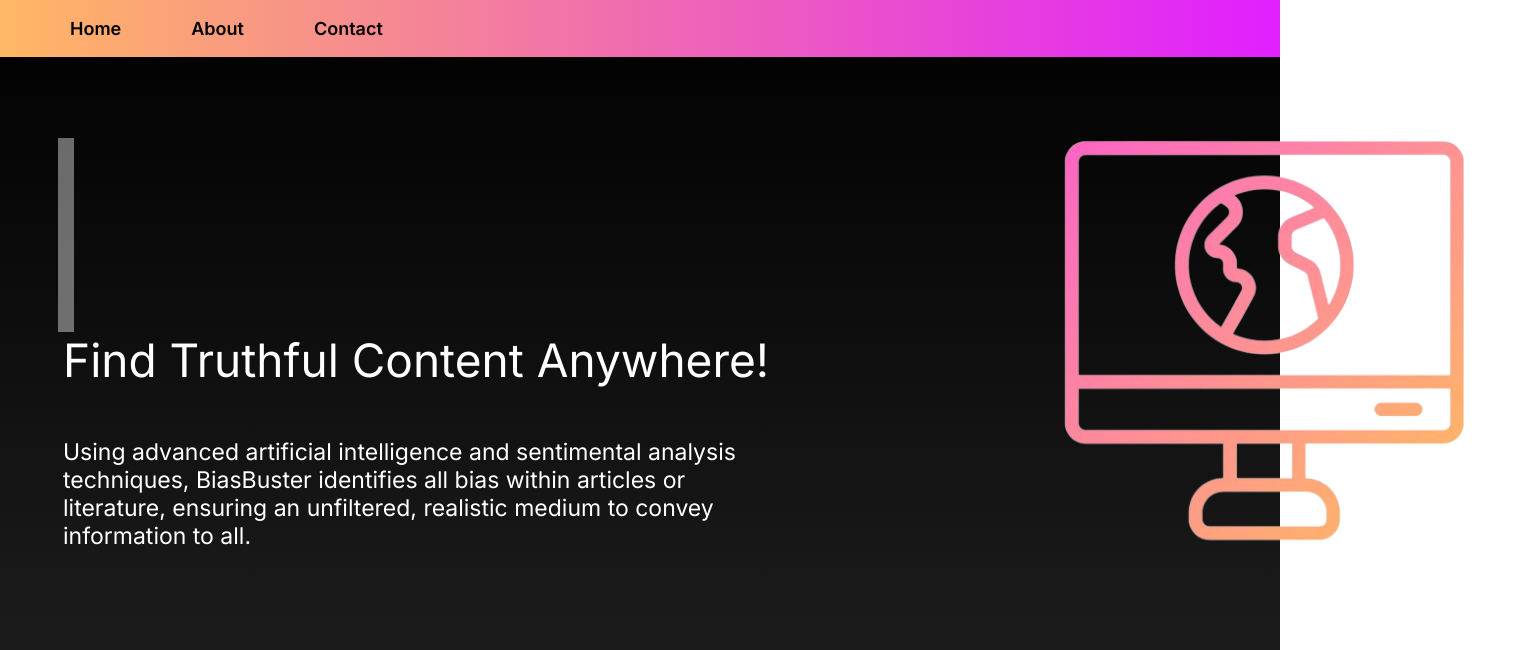
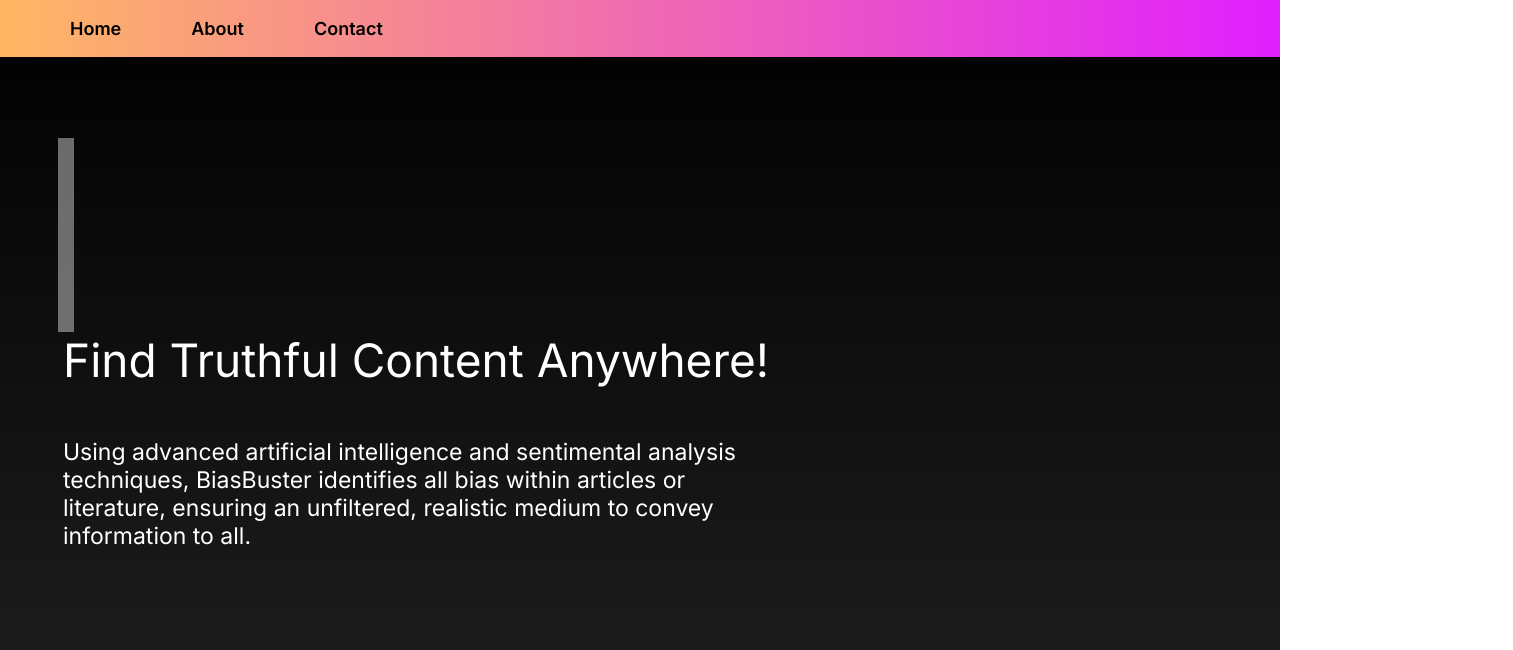
Before and after one commit to Saharsha-N/Newspaper_Detection, a plain HTML site: page templates/test.html in a window 1280 px wide. Shown: the top 650 px of the page, 1513 px wide, since content can reach past the window. Drawn offline with Linux system fonts and the light colour scheme; some packages are replaced by stand-ins of ours; a script that the page names is missing.

Commit message:
added spline embed

```diff
--- a/templates/index.css
+++ b/templates/index.css
@@ -150,7 +150,6 @@
     transition: width 0.5s;
 }
 
-
 .bot-prev img:hover{
     width: 180px;
 }
--- a/templates/test.html
+++ b/templates/test.html
@@ -23,7 +23,7 @@
             <p class="motto">Find Truthful Content Anywhere!</p>
             <p class="desc">Using advanced artificial intelligence and sentimental analysis techniques, BiasBuster identifies all bias within articles or literature, ensuring an unfiltered, realistic medium to convey information to all.</p>
         </div>
-        <img src="home-icon.png" alt="">
+        <spline-viewer url="https://prod.spline.design/LfkiC7mW6C0ByGET/scene.splinecode"></spline-viewer>
     </div>
 
     <div class="input-container">
@@ -35,5 +35,6 @@
         <p>Need Sources?</p>
         <img src="chat-logo.png" alt="Chat with BiasBuster!">
     </div>
+    <script type="module" src="https://unpkg.com/@splinetool/viewer@1.0.82/build/spline-viewer.js"></script>
 
 </html>
```
